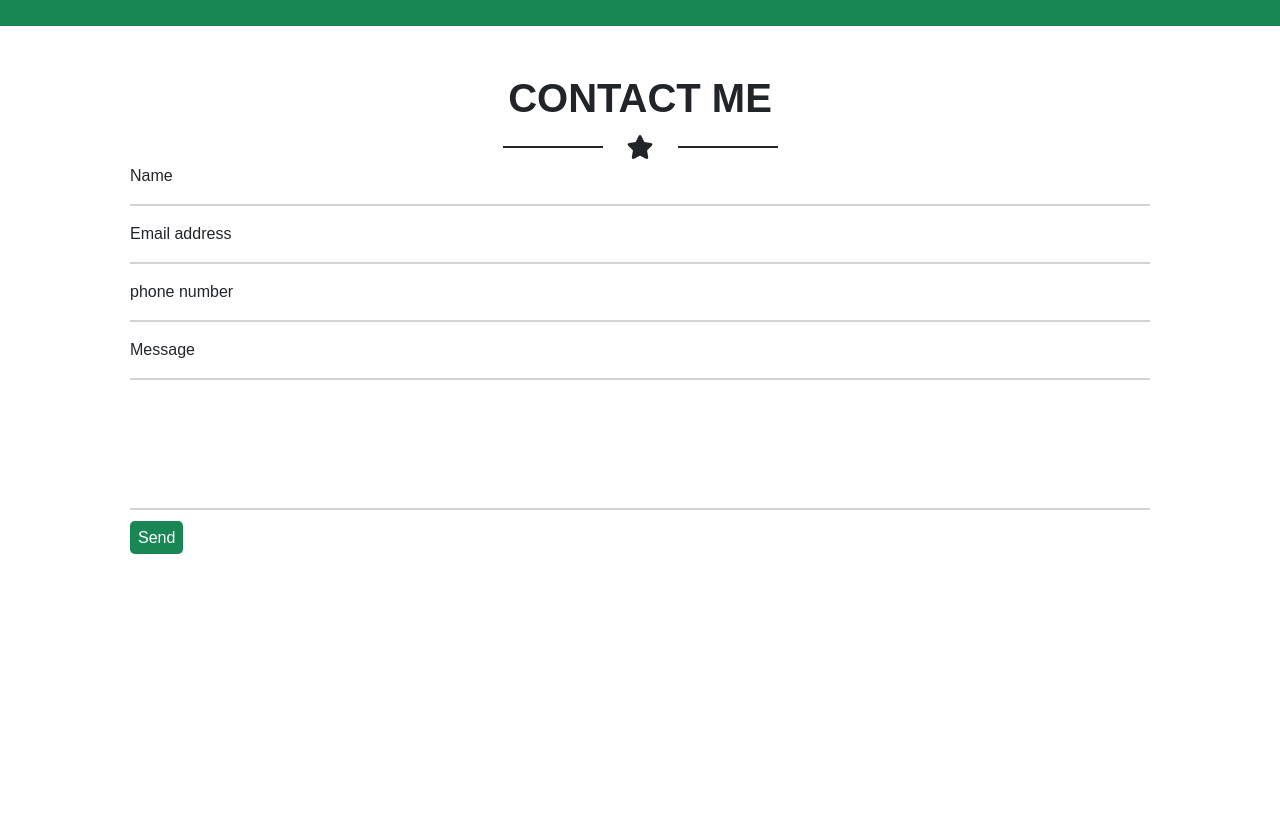
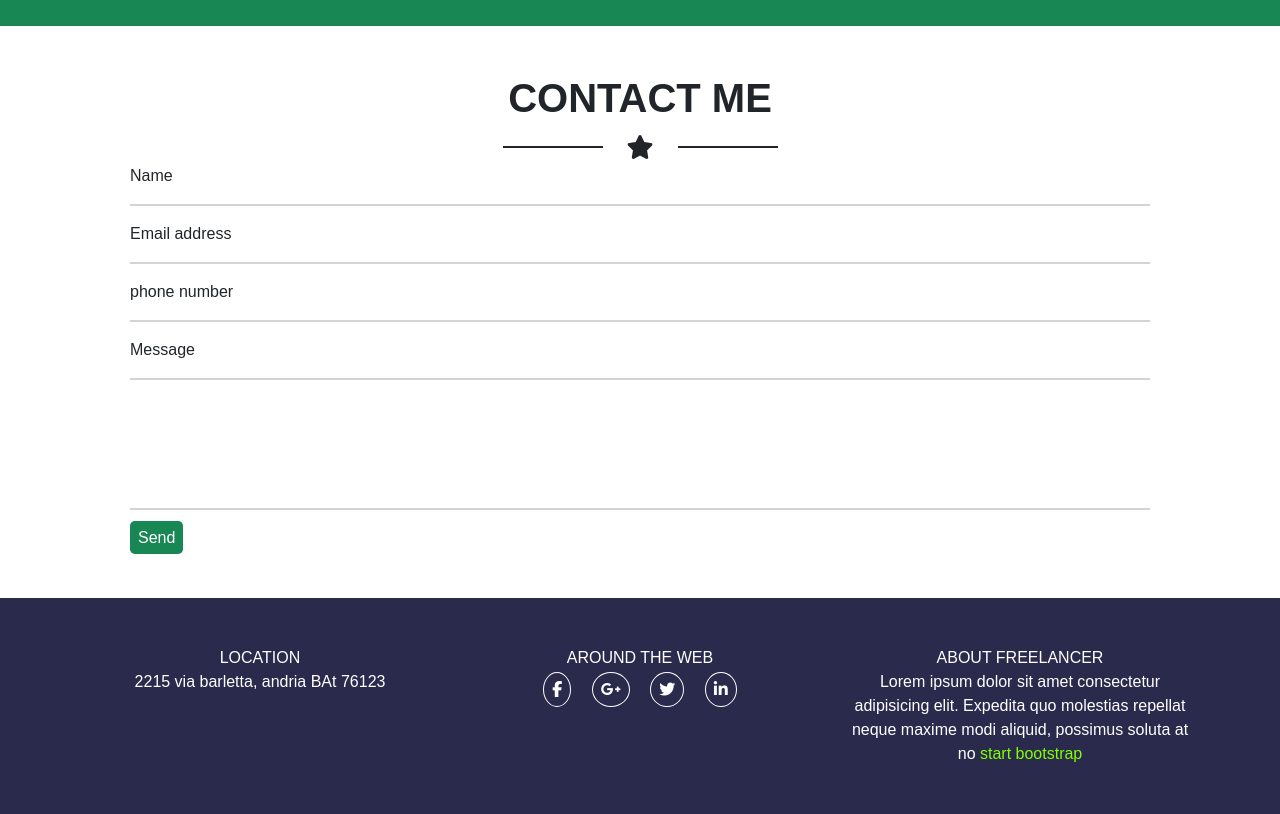
Before and after one commit to Fianda0/html-css-bootstrap-freelancer, a plain HTML site: page index.html in a window 1280 px wide. Shown: the part 1439-2253 px from the top of the page. Before the commit the page ends 2037 px from the top, so only its background shows below. Drawn offline with nearby package versions, Linux system fonts and the light colour scheme.

Commit message:
add information footer

```diff
--- a/index.html
+++ b/index.html
@@ -185,7 +185,45 @@
 
     <!-- Inizio footer -->
     <footer>
+        <section class="information">
+            <div class="container py-5 text-white">
+                <div class="row">
 
+                    <div class="col-4">
+                        <div class="box flex-column align-items-center">
+                            <div>LOCATION</div>
+                            <div>2215 via barletta, andria BAt 76123</div>
+                        </div>
+                    </div>
+
+                    <div class="col-4">
+                        <div class="box flex-column align-items-center">
+                            <div class="pb-2">AROUND THE WEB</div>
+                            <div>
+                                <span class="p-2 m-2 border-white border rounded-circle"><i
+                                        class="fa-brands fa-facebook-f"></i></span>
+                                <span class="p-2 m-2 border-white border rounded-circle"><i
+                                        class="fa-brands fa-google-plus-g"></i></span>
+                                <span class="p-2 m-2 border-white border rounded-circle"><i
+                                        class="fa-brands fa-twitter"></i></span>
+                                <span class="p-2 m-2 border-white border rounded-circle"><i
+                                        class="fa-brands fa-linkedin-in"></i></span>
+                            </div>
+                        </div>
+                    </div>
+
+                    <div class="col-4 text-center">
+                        <div class="box flex-column align-items-center">
+                            <div>ABOUT FREELANCER</div>
+                            <div>
+                                Lorem ipsum dolor sit amet consectetur adipisicing elit. Expedita quo molestias repellat
+                                neque maxime modi aliquid, possimus soluta at no <a href="">start bootstrap</a>
+                            </div>
+                        </div>
+                    </div>
+                </div>
+            </div>
+        </section>
     </footer>
     <!-- Fine footer -->
 
--- a/style.css
+++ b/style.css
@@ -37,3 +37,11 @@ hr {
     width: 100%;
     border: 1px solid lightgrey;
 }
+
+.information {
+    background-color: rgb(42, 42, 77);
+}
+
+.information a {
+    color: chartreuse;
+}
```
